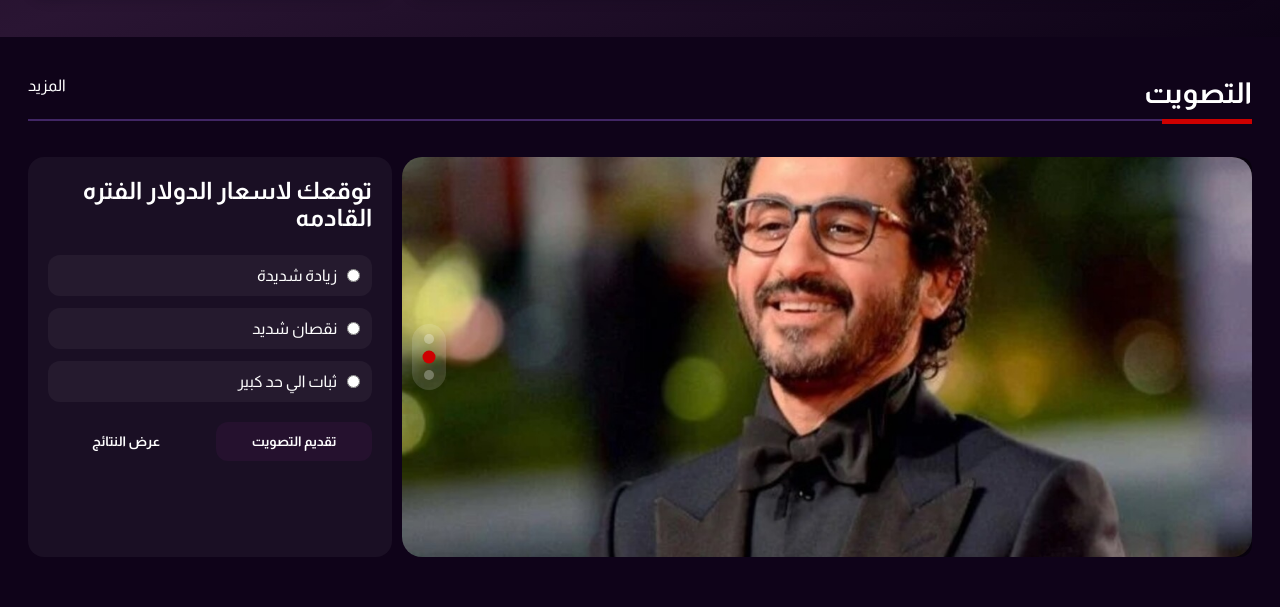
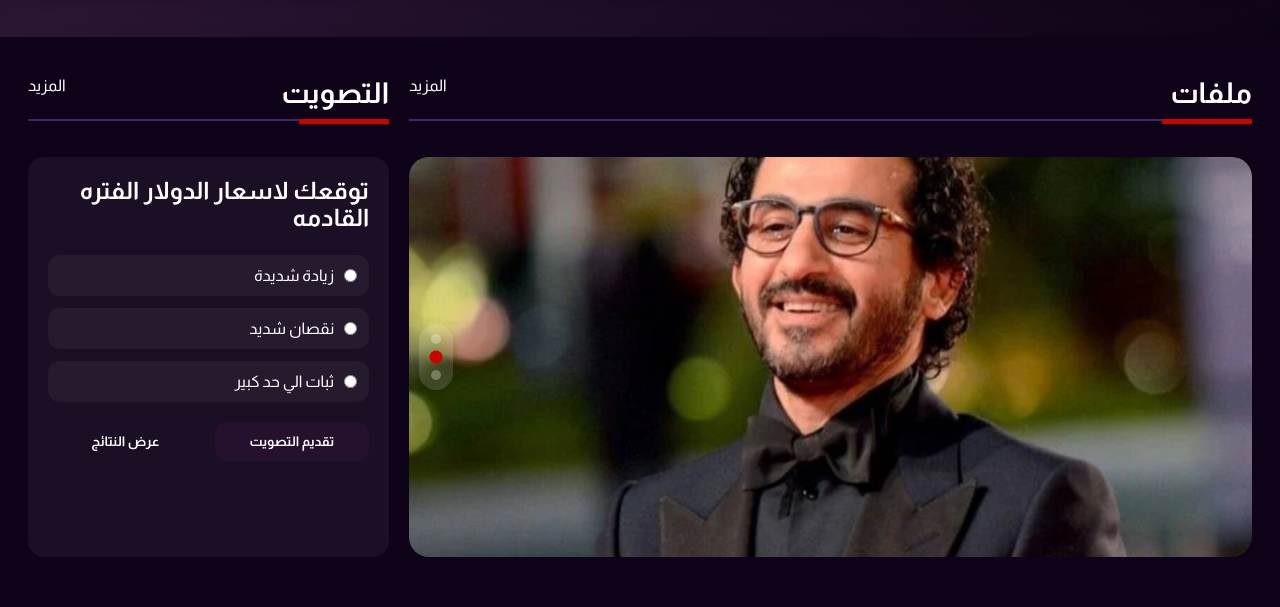
Before and after one commit to YoussefShafiq/etihad, a website: page index.html in a window 1280 px wide. Shown: the part 1535-2142 px from the top of the page. Drawn offline with nearby package versions, Linux system fonts and the light colour scheme; some icons are missing.

Commit message:
polls and files section heading update

```diff
--- a/assets/css/style.css
+++ b/assets/css/style.css
@@ -1664,7 +1664,7 @@ body.light {
 
   .polls-and-file-section-content {
     display: flex;
-    gap: 10px;
+    gap: 20px;
 
     @media (max-width: 768px) {
       flex-direction: column;
--- a/index.html
+++ b/index.html
@@ -1241,12 +1241,13 @@
 
 
     <section id="polls-and-file-section">
-        <div class="section-heading">
-            <h2> التصويت</h2>
-            <span> المزيد</span>
-        </div>
+
         <div class="polls-and-file-section-content">
             <div class="file">
+                <div class="section-heading">
+                    <h2> ملفات</h2>
+                    <span> المزيد</span>
+                </div>
                 <section id="single-slider-section">
                     <!-- <img src="./images/6.jpg" alt="title"> -->
 
@@ -1296,6 +1297,10 @@
                 </section>
             </div>
             <div class="vote">
+                <div class="section-heading">
+                    <h2> التصويت</h2>
+                    <span> المزيد</span>
+                </div>
                 <!-- Vote Inputs Section -->
                 <div class="vote-inputs-section">
                     <div class="section-header">
```
